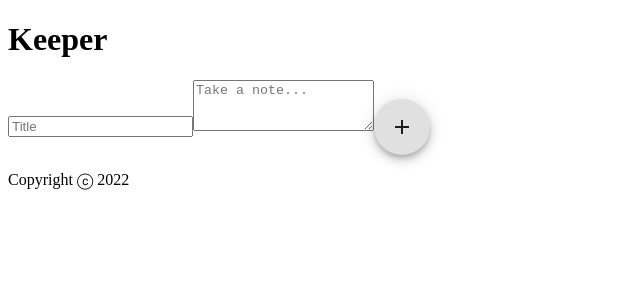
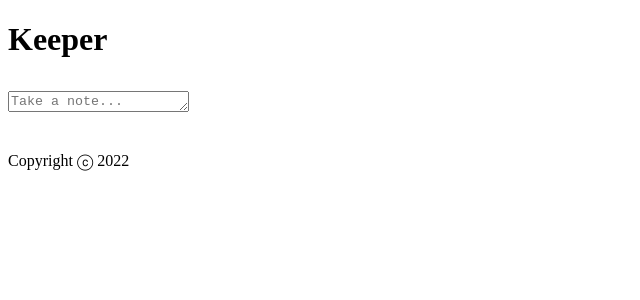
Before and after one commit to 7daytheory/Notes-App, a React (Create React App) app: page / in a window 1280 px wide. Shown: the top 300 px of the page, without its empty margins (0-640 px from the left). Built offline with nearby package versions, Linux system fonts and the light colour scheme; the HTML template or start-up script is replaced by a standard one.

Commit message:
Show textarea, change rows and animate btn when input is clicked

```diff
--- a/src/components/AddNote.jsx
+++ b/src/components/AddNote.jsx
@@ -4,6 +4,8 @@ import Fab from '@material-ui/core/Fab';
 import Zoom from '@material-ui/core/Zoom';
 
 function AddNote(props) {
+
+  const [startNote, setStartNote ] = useState(false);
 
   const [note, setNote] = useState({
     title: '',
@@ -21,6 +23,10 @@ function AddNote(props) {
     })
   }
 
+  function clickNote() {
+    setStartNote(true);
+  }
+
   function addNote(event) {
     props.onAdd(note);
     setNote({
@@ -33,9 +39,9 @@ function AddNote(props) {
   return (
     <div>
       <form className="create-note">
-        <input name="title" placeholder="Title" value={note.title} onChange={updateValue}/>
-        <textarea name="content" placeholder="Take a note..." value={note.content} onChange={updateValue} rows="3" />
-        <Zoom in={true}>
+      {startNote && <input name="title" placeholder="Title" value={note.title} onChange={updateValue}/>}
+        <textarea name="content" placeholder="Take a note..." value={note.content} onChange={updateValue} onClick={clickNote} rows={startNote ? 3 : 1} />
+        <Zoom in={startNote}>
         <Fab onClick={addNote}><AddIcon /></Fab>
         </Zoom>
       </form>
```
